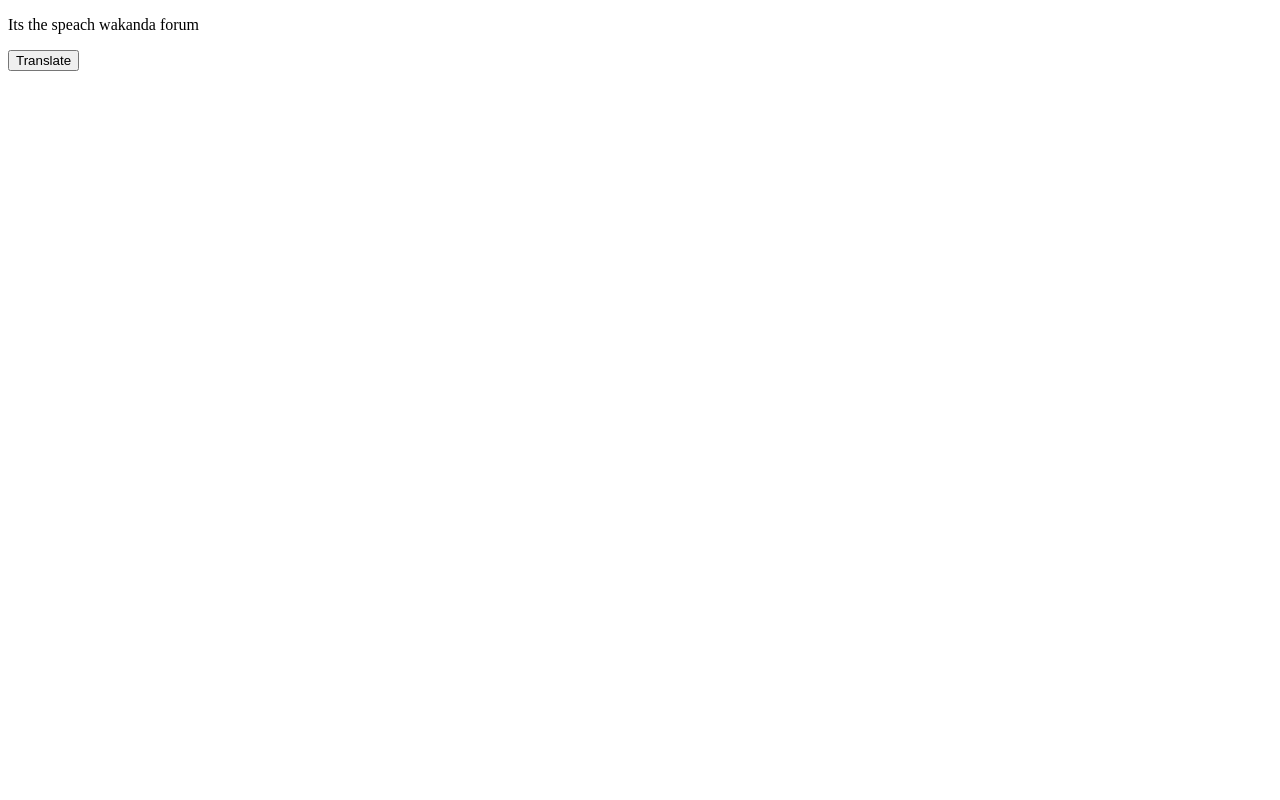
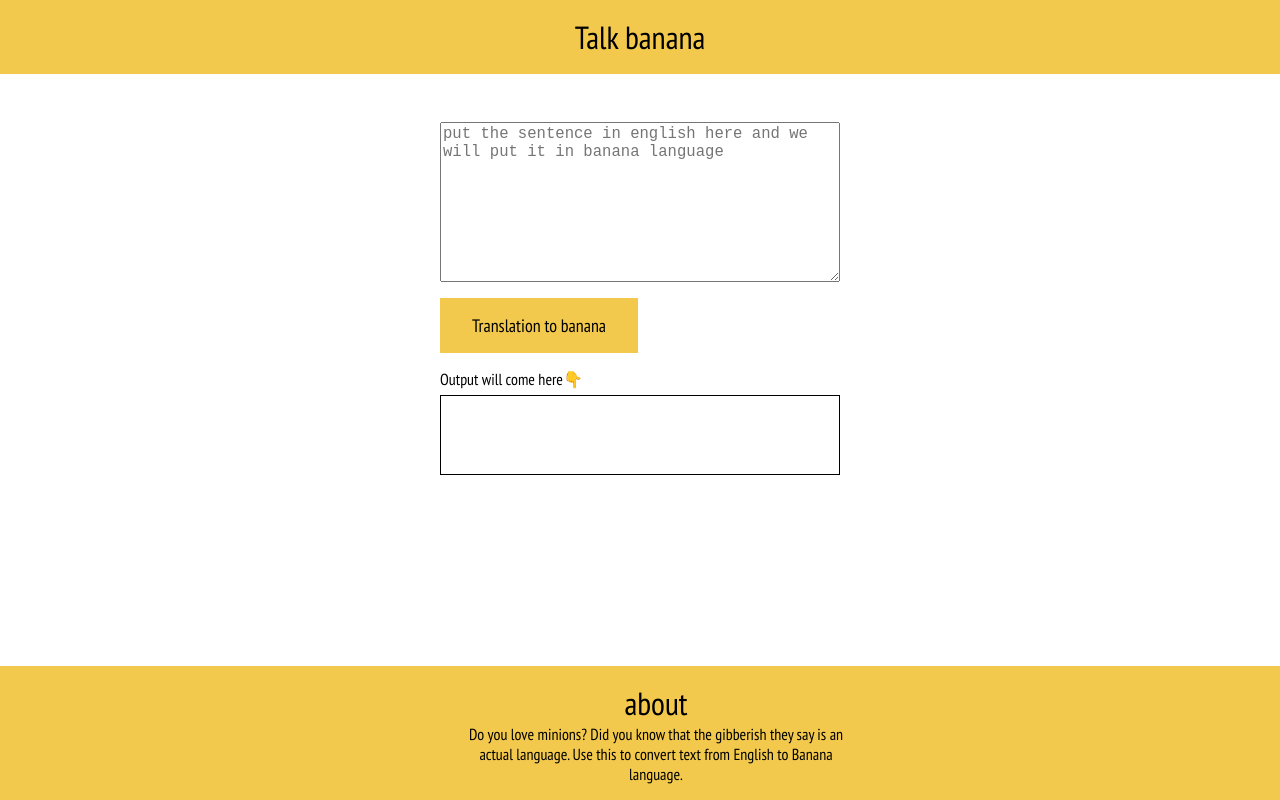
Before and after one commit to GuptaEesh/banana-speak, a plain HTML site: page index.html in a window 1280 px wide. Drawn offline with Linux system fonts and the light colour scheme.

Commit message:
feat: many new things added

```diff
--- a/app.js
+++ b/app.js
@@ -1,5 +1,25 @@
-var btnSelector=document.querySelector("#btn");
-function clickEventHandler(){
-    alert("Hi")
+var btnSelector = document.querySelector("#btn");
+var txtInput = document.querySelector("#txt-input");
+var getinfo = document.querySelector("#get-info");
+
+// var masterUrl = "https://lessonfourapi.tanaypratap.repl.co/translate/yoda.json";
+var serverUrl = "	https://api.funtranslations.com/translate/minion.json";
+
+function getTranslatedUrl(text) {
+    return serverUrl + "?" + "text=" + text;
+}
+
+function errorHandler(error) {
+    console.log("Error Occured", error);
+    alert("Something wrong with server try again after sometime");
+}
+
+function clickEventHandler() {
+    var inputText = txtInput.value;
+    fetch(getTranslatedUrl(inputText)).then(response => response.json()).then(json => {
+        var trans = json.contents.translated;
+        getinfo.innerText = trans;
+    }).catch(errorHandler);
+
 };
-btnSelector.addEventListener("click",clickEventHandler);
+btnSelector.addEventListener("click", clickEventHandler);
--- a/index.html
+++ b/index.html
@@ -1,16 +1,34 @@
 <!DOCTYPE html>
 <html lang="en">
+
 <head>
     <meta charset="UTF-8">
     <meta http-equiv="X-UA-Compatible" content="IE=edge">
     <meta name="viewport" content="width=device-width, initial-scale=1.0">
-    <title>Wakanda speak</title>
+    <title>talk banana</title>
+    <link href="style.css" rel="stylesheet">
+</head>
 
-</head>
 <body>
+    <nav>
+        <div style="font-size:xx-large; padding: 1rem;">
+            Talk banana</div>
+    </nav>
+    <div class="origin">
+    <textarea id="txt-input" placeholder="put the sentence in english here and we will put it in banana language"></textarea>
+    <button id="btn" >Translation to banana</button>
+    <div class="txtarea-div">
+        Output will come here👇</div>
+    <div id="get-info" style="padding: 1rem;">
 
-   <p> Its the speach wakanda forum</p>
-   <button id="btn">Translate</button>
-   <script src="app.js" type="text/javascript"></script>
+    </div>
+</div>
+    <footer>
+        <div style="font-size:xx-large; ">about</div>
+        <p style="margin-top: auto; max-width: 400px; margin: auto;">Do you love minions? Did you know that the gibberish they say is an actual language.
+            Use this to convert text from English to Banana language.</p>
+    </footer>
+    <script src="app.js" type="text/javascript"></script>
 </body>
+
 </html>
--- /dev/null
+++ b/style.css
@@ -0,0 +1,53 @@
+@import url('https://fonts.googleapis.com/css2?family=PT+Sans+Narrow:wght@400;700&display=swap');
+:root {
+    --primary-color: #F2C94C
+}
+
+body {
+    margin: 0;
+    font-family: 'PT Sans Narrow', sans-serif;
+}
+.origin{
+    max-width: 400px;
+    padding: 1rem;
+    margin:auto;
+}
+nav {
+    background-color: var(--primary-color);
+    text-align: center;
+}
+textarea {
+    box-sizing: border-box;
+    width: 100%;
+    min-height: 20vh;
+    display: block;
+    margin-top: 2rem;
+    font-size: larger;
+}
+button {
+    background-color: var(--primary-color);
+    border: none;
+    padding: 1rem 2rem;
+    margin-top: 1rem;
+    margin-bottom: 1rem;
+    font-family: 'PT Sans Narrow', sans-serif;
+    font-size: large;
+}
+#get-info {
+    border: 1px solid black;
+    box-sizing: border-box;
+    width: 100%;
+    min-height: 10vh;
+    display: block;
+    overflow: scroll;
+    margin-top: .4rem;
+    font-size: large;
+}
+footer {
+    width: 100%;
+    background-color: var(--primary-color);
+    padding: 1rem;
+    text-align: center;
+    position: fixed;
+    bottom: 0;
+}
```
